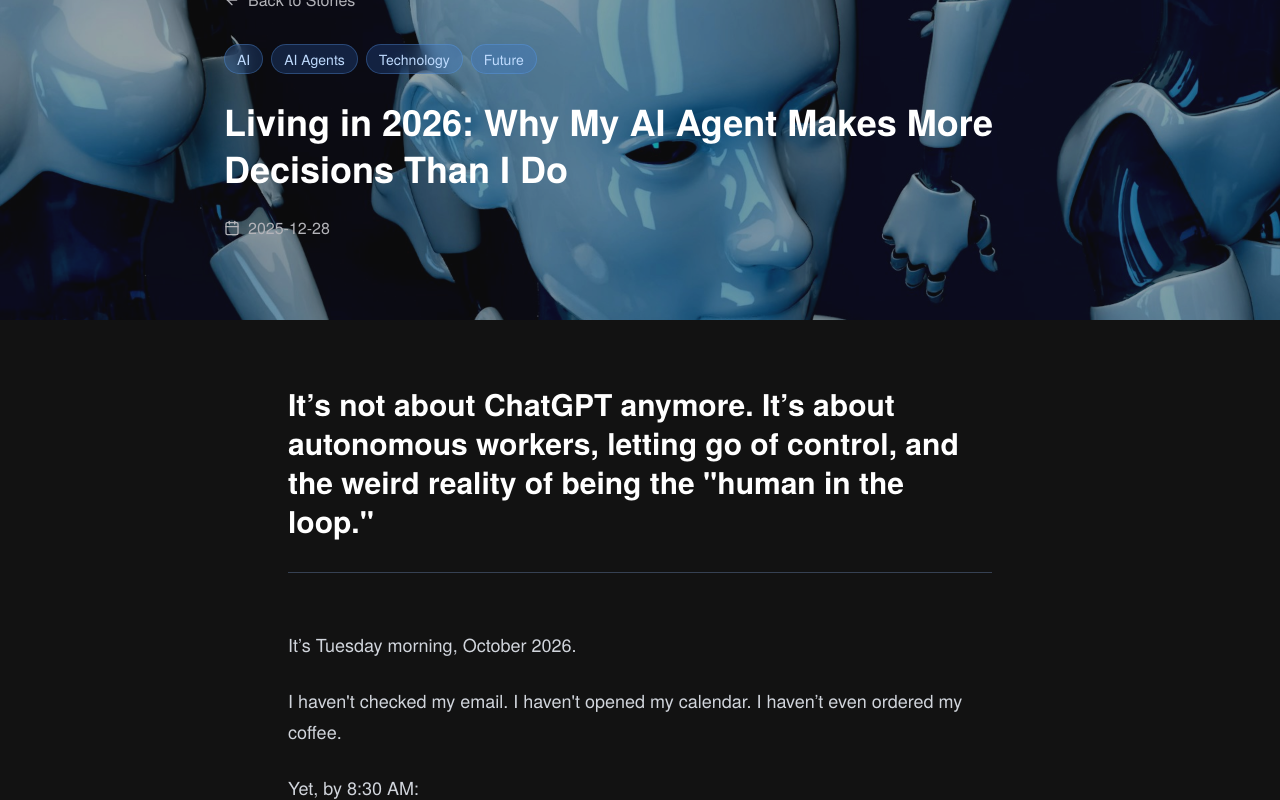
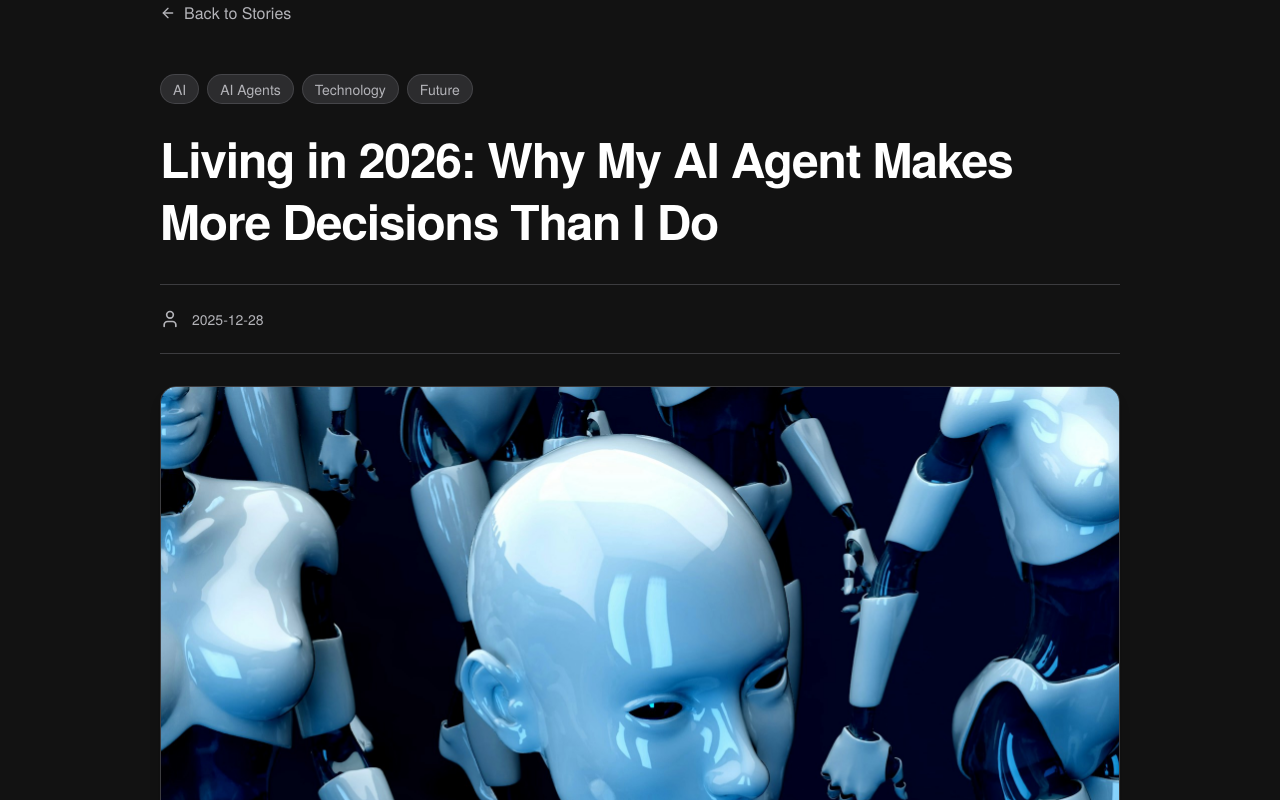
Before and after one commit to om202/NobleStack, a Next.js app: page /blogs/ai-agents-in-2026 in a window 1280 px wide. Shown: the part 160-960 px from the top of the page. Built offline with nearby package versions, Linux system fonts and the light colour scheme.

Commit message:
light mode

```diff
--- a/src/app/About/AboutPageContent.tsx
+++ b/src/app/About/AboutPageContent.tsx
@@ -97,7 +97,7 @@ export default function AboutPageContent() {
     return (
         <>
             {/* Hero Section */}
-            <main className="min-h-screen bg-noble-dark">
+            <main className="min-h-screen bg-page-theme transition-colors duration-300">
                 <section className="max-w-6xl mx-auto px-4 pt-32 pb-16 sm:pt-40 sm:pb-20">
                     {/* Header */}
                     <header className="text-center mb-12">
@@ -118,7 +118,7 @@ export default function AboutPageContent() {
                     </section>
 
                     {/* Our Story Section */}
-                    <article id="our-story" className="max-w-3xl mx-auto mb-16 space-y-8">
+                    <article id="our-story" className="max-w-3xl mx-auto mb-16 space-y-8 bg-card-theme p-8 rounded-2xl shadow-sm border border-theme">
                         <header className="space-y-4">
                             <h2 className="text-2xl md:text-3xl font-bold text-main-theme leading-tight">
                                 Built in Nepal. Connected Through the USA.
@@ -231,7 +231,7 @@ export default function AboutPageContent() {
                     </article>
 
                     {/* Values Section */}
-                    <section id="values" aria-label="Our Values">
+                    <section id="values" aria-label="Our Values" className="mb-16">
                         <header>
                             <h2 className="text-lg font-bold text-main-theme mb-4">Our Values</h2>
                         </header>
--- a/src/app/Products/ProductsPageContent.tsx
+++ b/src/app/Products/ProductsPageContent.tsx
@@ -20,7 +20,7 @@ import ServiceCard from "../../components/ServiceCard";
 
 export default function ProductsPageContent() {
     return (
-        <main className="min-h-screen bg-noble-dark">
+        <main className="min-h-screen bg-page-theme transition-colors duration-300">
             <section className="max-w-6xl mx-auto px-4 pt-32 pb-16 sm:pt-40 sm:pb-20">
                 <h1 className="sr-only">Our Portfolio</h1>
 
@@ -117,7 +117,7 @@ export default function ProductsPageContent() {
                 </section>
 
                 {/* Create Profile Pic Web Section */}
-                <section id="create-profile-pic" aria-label="Create Profile Pic" className="bg-card-theme rounded-2xl p-6 sm:p-8 shadow-sm border border-theme mb-8">
+                <section id="create-profile-pic" aria-label="Create Profile Pic" className="bg-page-theme rounded-2xl p-6 sm:p-8 shadow-sm border border-theme mb-8">
                     <header className="text-center mb-12">
                         <div className="flex flex-col items-center justify-center gap-4 mb-6">
                             <Image
@@ -278,7 +278,7 @@ export default function ProductsPageContent() {
                 </section>
 
                 {/* Auto Captions Section */}
-                <section id="auto-captions" aria-label="Auto Captions" className="bg-card-theme rounded-2xl p-6 sm:p-8 shadow-sm border border-theme mb-8">
+                <section id="auto-captions" aria-label="Auto Captions" className="bg-page-theme rounded-2xl p-6 sm:p-8 shadow-sm border border-theme mb-8">
                     <header className="text-center mb-12">
                         <div className="flex flex-col items-center justify-center gap-4 mb-6">
                             <Image
--- a/src/app/Services/page.tsx
+++ b/src/app/Services/page.tsx
@@ -180,7 +180,7 @@ export default function Services() {
   return (
     <>
       {/* Hero Section */}
-      <main className="min-h-screen bg-noble-dark">
+      <main className="min-h-screen bg-page-theme transition-colors duration-300">
         <section className="max-w-6xl mx-auto px-4 pt-32 pb-16 sm:pt-40 sm:pb-20">
           {/* Header */}
           <header className="text-center mb-12">
@@ -274,7 +274,7 @@ export default function Services() {
           </section>
 
           {/* Technology Stack */}
-          <section id="tech-stack" aria-label="Technology Stack" className="bg-card-theme rounded-2xl p-6 sm:p-8 shadow-sm border border-theme mb-16">
+          <section id="tech-stack" aria-label="Technology Stack" className="bg-page-theme rounded-2xl p-6 sm:p-8 shadow-sm border border-theme mb-16">
             <header className="text-center mb-12">
               <h2 className="text-xl md:text-2xl font-bold mb-6 text-main-theme">
                 Technology Stack
--- a/src/app/blogs/[slug]/page.tsx
+++ b/src/app/blogs/[slug]/page.tsx
@@ -61,7 +61,7 @@ export default async function BlogPostPage({ params }: Params) {
     }
 
     return (
-        <article className="min-h-screen bg-noble-dark">
+        <article className="min-h-screen bg-page-theme transition-colors duration-300">
             <script
                 type="application/ld+json"
                 dangerouslySetInnerHTML={{
@@ -93,24 +93,12 @@ export default async function BlogPostPage({ params }: Params) {
                     })
                 }}
             />
-            {/* Hero / Header */}
-            <header className="relative h-[60vh] min-h-[400px] w-full bg-card-theme">
-                {post.coverImage && (
-                    <Image
-                        src={post.coverImage}
-                        alt={post.title}
-                        fill
-                        className="object-cover opacity-60"
-                        priority
-                    />
-                )}
-                <div className="absolute inset-0 bg-gradient-to-t from-bg-page via-bg-page/40 to-transparent" />
-
-                <div className="absolute inset-0 flex flex-col justify-end pb-20">
-                    <div className="max-w-4xl mx-auto px-4 sm:px-6 lg:px-8 w-full">
+            {/* Header / Meta */}
+            <header className="pt-32 pb-8 sm:pt-40">
+                <div className="max-w-5xl mx-auto px-4 sm:px-6 lg:px-8 w-full">
                     <Link
                         href="/blogs"
-                            className="inline-flex items-center text-muted-theme hover:text-main-theme mb-8 transition-colors group"
+                        className="inline-flex items-center text-muted-theme hover:text-main-theme mb-12 transition-colors group"
                     >
                         <ArrowLeft className="w-4 h-4 mr-2 group-hover:-translate-x-1 transition-transform" />
                         Back to Stories
@@ -118,56 +106,76 @@ export default async function BlogPostPage({ params }: Params) {
 
                     <div className="flex flex-wrap gap-2 mb-6">
                         {post.tags?.map(tag => (
-                                <span key={tag} className="bg-blue-500/20 backdrop-blur-sm border border-blue-400/30 text-blue-200 text-sm px-3 py-1 rounded-full">
+                            <span key={tag} className="bg-subtle-theme border border-theme text-muted-theme text-xs sm:text-sm px-3 py-1 rounded-full transition-colors duration-300">
                                 {tag}
                             </span>
                         ))}
                     </div>
 
-                        <h1 className="text-2xl md:text-4xl md:leading-tight font-bold text-white mb-6">
+                    <h1 className="text-3xl md:text-5xl font-bold text-main-theme mb-8 leading-tight tracking-tight">
                         {post.title}
                     </h1>
 
-                        <div className="flex items-center gap-6 text-muted-theme text-sm md:text-base">
-                            {post.author && (
-                                <div className="flex items-center gap-2">
-                                    {post.author.picture ? (
-                                        <div className="relative w-8 h-8 rounded-full overflow-hidden border border-theme">
+                    <div className="flex items-center justify-between py-6 border-y border-theme">
+                        <div className="flex items-center gap-4">
+                            {post.author ? (
+                                <>
+                                    <div className="relative w-12 h-12 rounded-full overflow-hidden border border-theme">
                                         <Image
-                                                src={post.author.picture}
+                                            src={post.author.picture || "/nbl.png"}
                                             alt={post.author.name}
                                             fill
                                             className="object-cover"
                                         />
                                     </div>
+                                    <div className="flex flex-col">
+                                        <span className="font-bold text-main-theme text-sm sm:text-base">{post.author.name}</span>
+                                        <div className="flex items-center gap-2 text-muted-theme text-xs sm:text-sm mt-0.5">
+                                            <time>{post.date}</time>
+                                            <span>•</span>
+                                            <span>5 min read</span>
+                                        </div>
+                                    </div>
+                                </>
                             ) : (
+                                <div className="flex items-center gap-3 text-muted-theme">
                                     <User className="w-5 h-5" />
-                                    )}
-                                    <span className="font-medium text-white">{post.author.name}</span>
+                                    <time className="text-sm">{post.date}</time>
                                 </div>
                             )}
-                            <div className="flex items-center gap-2">
-                                <Calendar className="w-4 h-4" />
-                                <time>{post.date}</time>
-                            </div>
                         </div>
                     </div>
                 </div>
             </header>
 
+            {/* Featured Image */}
+            {post.coverImage && (
+                <div className="max-w-5xl mx-auto px-4 sm:px-6 lg:px-8 mb-12">
+                    <div className="relative aspect-video w-full rounded-2xl overflow-hidden border border-theme shadow-lg">
+                        <Image
+                            src={post.coverImage}
+                            alt={post.title}
+                            fill
+                            className="object-cover"
+                            priority
+                        />
+                    </div>
+                </div>
+            )}
+
             {/* Content */}
             <div className="max-w-3xl mx-auto px-4 sm:px-6 lg:px-8 py-16">
-                <div className="prose prose-lg prose-invert max-w-none
+                <div className="prose prose-lg max-w-none
                     prose-headings:text-main-theme prose-headings:font-bold
-                    prose-p:text-muted-theme prose-p:leading-8
-                    prose-a:text-blue-400 prose-a:no-underline hover:prose-a:text-blue-300
+                    prose-p:text-main-theme prose-p:leading-8
+                    prose-a:text-blue-500 prose-a:no-underline hover:prose-a:text-blue-400
                     prose-strong:text-main-theme
                     prose-blockquote:border-l-blue-500 prose-blockquote:bg-blue-500/10 prose-blockquote:py-2 prose-blockquote:px-6 prose-blockquote:rounded-r-lg prose-blockquote:not-italic prose-blockquote:text-muted-theme
                     prose-img:rounded-xl prose-img:shadow-lg
-                    prose-code:text-blue-300 prose-code:bg-gray-800 prose-code:px-1 prose-code:py-0.5 prose-code:rounded
-                    prose-pre:bg-gray-800 prose-pre:border prose-pre:border-theme
-                    prose-ul:text-muted-theme prose-ol:text-muted-theme
-                    prose-li:text-muted-theme
+                    prose-code:text-blue-600 dark:prose-code:text-blue-300 prose-code:bg-subtle-theme prose-code:px-1 prose-code:py-0.5 prose-code:rounded
+                    prose-pre:bg-subtle-theme prose-pre:border prose-pre:border-theme
+                    prose-ul:text-main-theme prose-ol:text-main-theme
+                    prose-li:text-main-theme
                 ">
                     <ReactMarkdown>{post.content}</ReactMarkdown>
                 </div>
--- a/src/app/blogs/page.tsx
+++ b/src/app/blogs/page.tsx
@@ -21,8 +21,11 @@ export default function BlogsPage() {
     const posts = getAllPosts(["title", "date", "slug", "coverImage", "excerpt", "tags", "publisher"]);
 
     return (
-        <main className="min-h-screen bg-noble-dark">
+        <main className="min-h-screen bg-page-theme transition-colors duration-300">
             <header className="px-4 pt-32 pb-16 sm:pt-40 sm:pb-20 text-center">
+                <h1 className="text-2xl md:text-3xl font-bold mb-6 leading-tight text-main-theme">
+                    Noble Blogs
+                </h1>
                 <blockquote className="text-base text-muted-theme mb-8 max-w-3xl mx-auto">
                     &ldquo;Explore our collection of articles on technology, design, and startup growth.&rdquo;
                 </blockquote>
--- a/src/components/AlbumArtServices.tsx
+++ b/src/components/AlbumArtServices.tsx
@@ -169,7 +169,7 @@ export default function AlbumArtServices({
           className="absolute left-2 md:left-4 top-1/2 -translate-y-1/2 w-10 h-10 md:w-12 md:h-12 bg-subtle-theme rounded-full shadow-lg border border-theme flex items-center justify-center hover:bg-subtle-hover hover:shadow-xl transition-all duration-300 z-10 group"
           aria-label="Previous service"
         >
-          <ChevronLeft className="w-5 h-5 md:w-6 md:h-6 text-gray-300 group-hover:text-white" />
+          <ChevronLeft className="w-5 h-5 md:w-6 md:h-6 text-muted-theme group-hover:text-main-theme" />
         </button>
 
         <button
@@ -177,7 +177,7 @@ export default function AlbumArtServices({
           className="absolute right-2 md:right-4 top-1/2 -translate-y-1/2 w-10 h-10 md:w-12 md:h-12 bg-subtle-theme rounded-full shadow-lg border border-theme flex items-center justify-center hover:bg-subtle-hover hover:shadow-xl transition-all duration-300 z-10 group"
           aria-label="Next service"
         >
-          <ChevronRight className="w-5 h-5 md:w-6 md:h-6 text-gray-300 group-hover:text-white" />
+          <ChevronRight className="w-5 h-5 md:w-6 md:h-6 text-muted-theme group-hover:text-main-theme" />
         </button>
       </div>
 
--- a/src/components/BlogCard.tsx
+++ b/src/components/BlogCard.tsx
@@ -43,7 +43,7 @@ export default function BlogCard({ post }: BlogCardProps) {
                     <p className="text-muted-theme text-sm mb-6 line-clamp-3 flex-1">
                         {post.excerpt}
                     </p>
-                    <div className="flex items-center justify-center text-main-theme font-medium text-sm mt-auto border border-theme rounded-lg px-4 py-2 bg-white/5 group-hover:bg-white/10 transition-colors pointer-events-none">
+                    <div className="flex items-center justify-center text-main-theme font-medium text-sm mt-auto border border-theme rounded-lg px-4 py-2 bg-subtle-theme group-hover:bg-subtle-hover transition-colors pointer-events-none">
                         Read Article <ArrowRight className="w-4 h-4 ml-1 transition-transform group-hover:translate-x-1" />
                     </div>
                 </div>
```
Also changed, not shown: src/app/About/layout.tsx (+15 -25 lines), src/app/Career/CareerPageContent.tsx (+7 -7 lines), src/app/Contact/ContactPageContent.tsx (+6 -6 lines), src/components/TechTicker.tsx (+8 -8 lines). Lines whose indentation alone changed are shown as unchanged.
